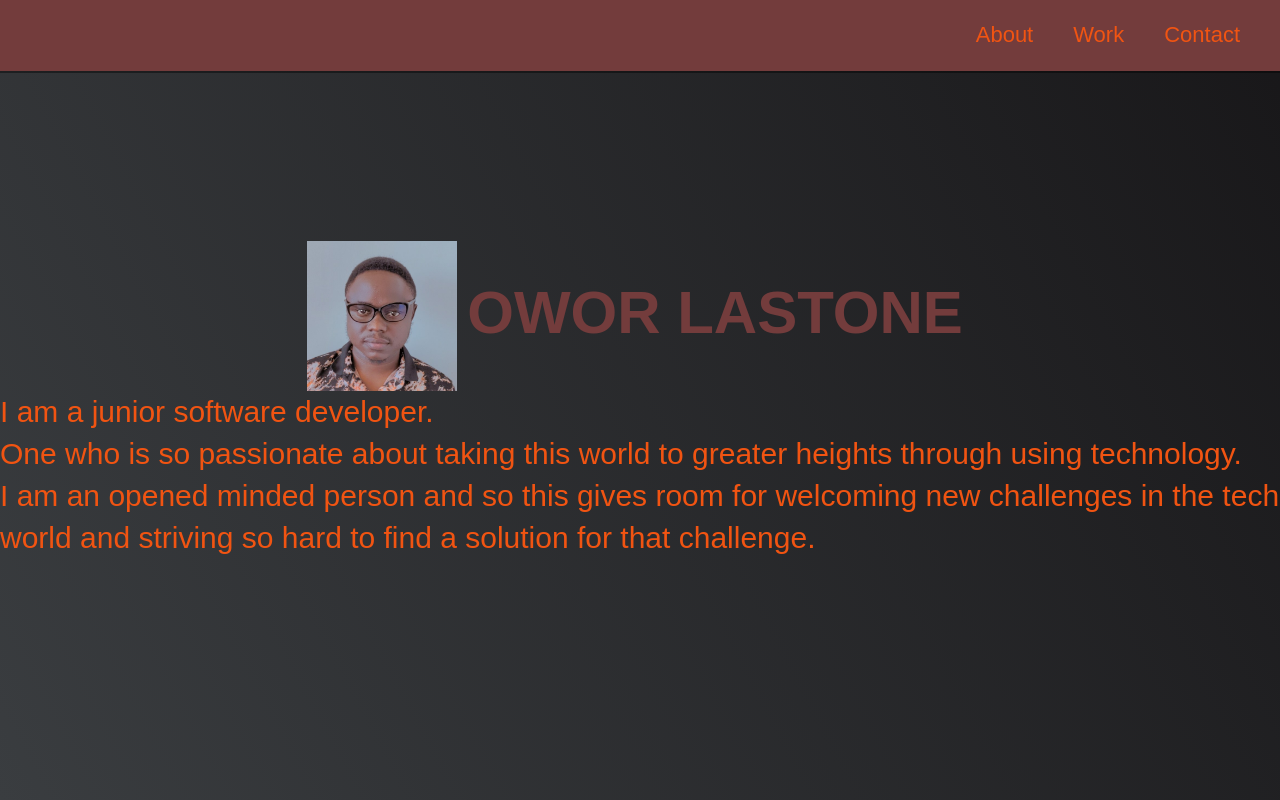
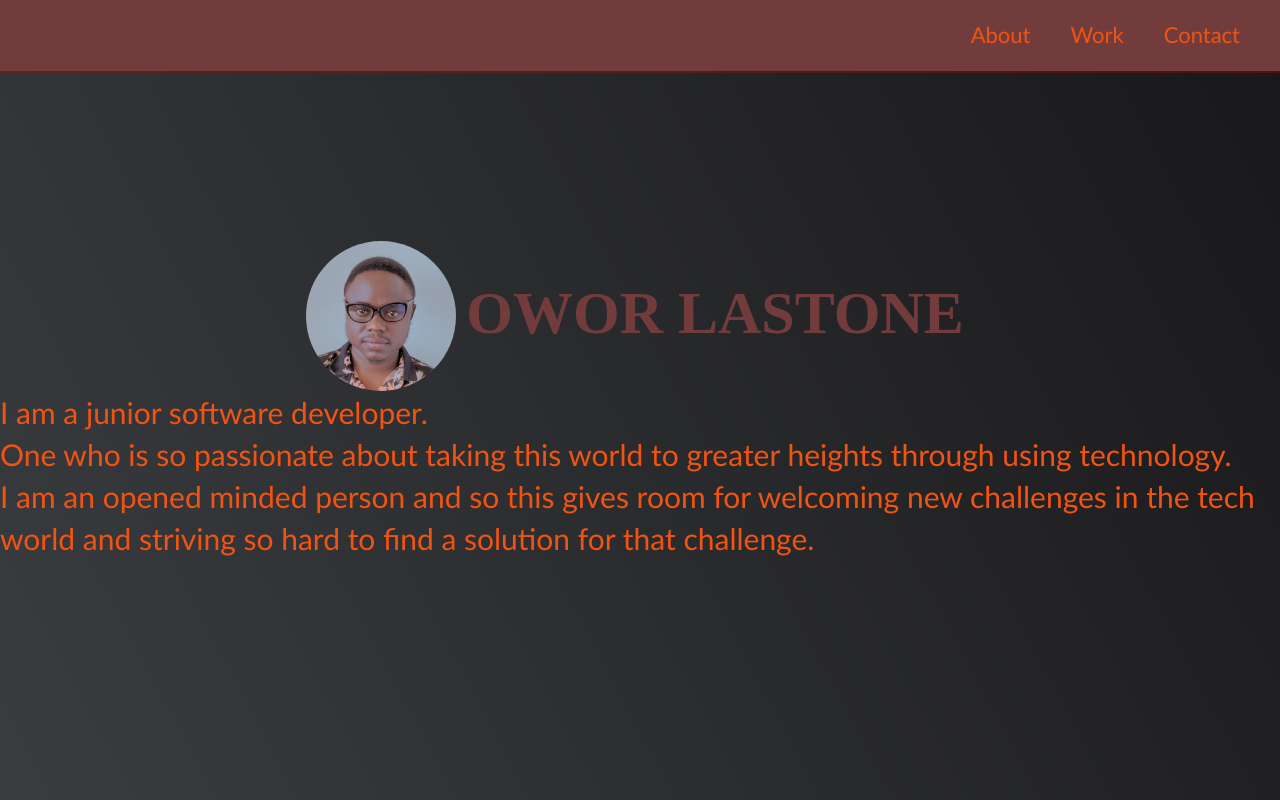
Before and after one commit to Oworilastone/my-portfolio, a plain HTML site: page index.html in a window 1280 px wide. Shown: the top 800 px of the page. Drawn offline with Linux system fonts and the light colour scheme.

Commit message:
made changes in css

```diff
--- a/CSS/style.css
+++ b/CSS/style.css
@@ -35,7 +35,7 @@
     }
   }
   body {
-    font-family: 'Poppins', sans-serif;
+    font-family: 'candara';
     font-size: 3rem;
     font-weight: 400;
     line-height: 1.4;
@@ -43,7 +43,7 @@
   }
   h1,
   h2 {
-    font-family: 'Raleway', sans-serif;
+    font-family: 'Avanta Garde';
     font-weight: 700;
     text-align: center;
   }
@@ -67,7 +67,7 @@
 #img {
     display: block;
     max-width: 200px;
-    border-radius: 50%!;
+    border-radius: 50%;
   }
 .myname{
     padding: 10px;
@@ -82,7 +82,7 @@
     left: 0;
     width: 100%;
     background: var(--main-maroon);
-    box-shadow: 0 2px 0 rgba(0, 0, 0, 0.4);
+    box-shadow: 0 2px 0 rgba(145, 18, 18, 0.4);
     z-index: 10;
   }
   .nav-list {
```
